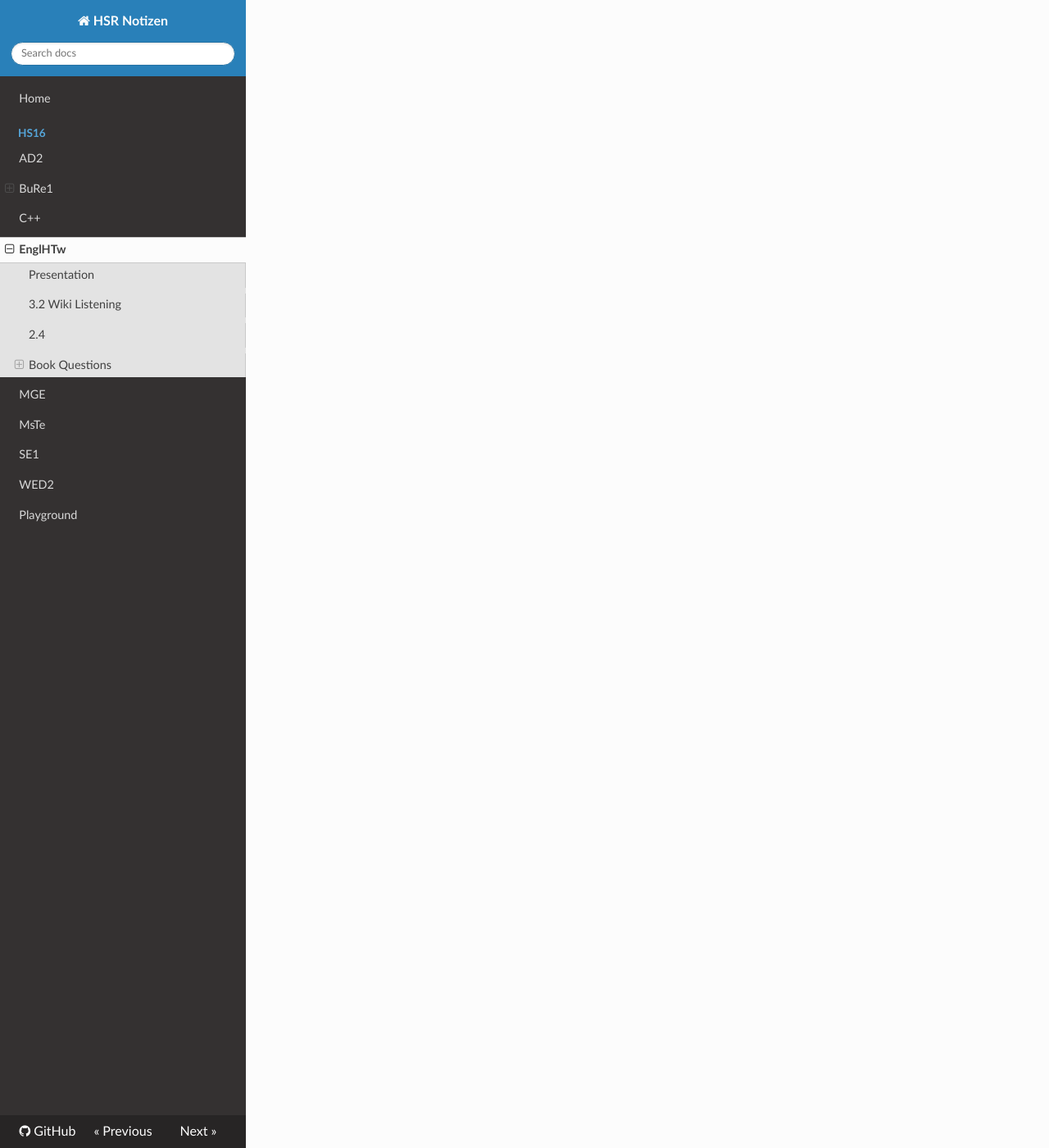
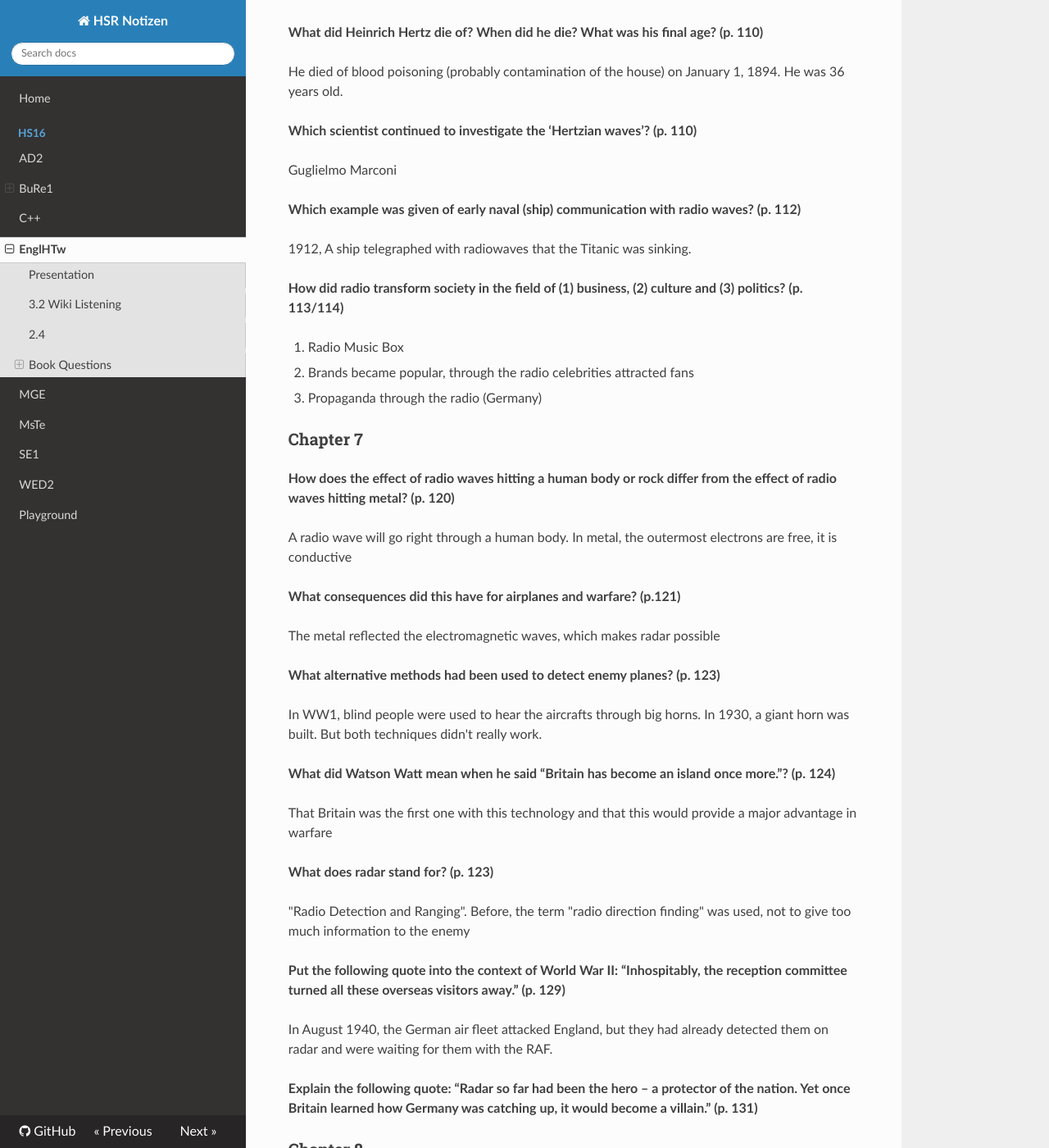
Before and after one commit to Excape/hsr-docs-hs16, an MkDocs documentation site: the page built from docs/hs16/englhtw.md, in a window 1280 px wide and 1400 px high, scrolled down 6332 px. Shown: the whole window at 82% size. Built offline with MkDocs 1.6.1, drawn with Linux system fonts in a browser that asks for light colours; nearby versions of some CDN libraries; old or Windows-style settings are respelled for this version of MkDocs; some of the changed text lies outside the part shown.

Commit message:
Update EnglHtw

```diff
--- a/docs/hs16/englhtw.md
+++ b/docs/hs16/englhtw.md
@@ -160,7 +160,75 @@ Thomson took over again, and they built a better cable in 1866, this time it was
 Maxwell discovered that there are two parts to an electrical field - a magnetic part and an electric part.
 
 ### Chapter 6
+**When Heinrich Hertz started to experiment with ‘wave machines’, whose theories did he want to examine? (p. 99)**
+
+Maxwells' wave theory
+
+
+**What was Heinrich Hertz’s next step in his investigations? (p. 103)**
+
+He sepparated the transmitter and receiver to opposite ends of the large auditorium.
+
+**What did he manage to show in his experiments with solid conducting walls? (p.105)**
+
+That electromagnetic waves reflect from solid conducting walls
+
+**Where did Heinrich Hertz take a professorship? (p. 105)**
+
+In Bonn (he had the choice between Bonn and Berlin)
+
+**What was the problem with the house he moved into? (p. 106)**
+
+The House had served as a medical clinic, they warned him about contamination
+
+**What happened to Heinrich Hertz in 1892? (p. 108)**
+
+He got a cold which got worse and worse
+
+**What did Heinrich Hertz die of? When did he die? What was his final age? (p. 110)**
+
+He died of blood poisoning (probably contamination of the house) on January 1, 1894. He was 36 years old.
+
+**Which scientist continued to investigate the ‘Hertzian waves’? (p. 110)**
+
+Guglielmo Marconi
+
+**Which example was given of early naval (ship) communication with radio waves? (p. 112)**
+
+1912, A ship telegraphed with radiowaves that the Titanic was sinking.
+
+**How did radio transform society in the field of (1) business, (2) culture and (3) politics? (p. 113/114)**
+
+1. Radio Music Box
+2. Brands became popular, through the radio celebrities attracted fans
+3. Propaganda through the radio (Germany)
+
 ### Chapter 7
+**How does the effect of radio waves hitting a human body or rock differ from the effect of radio waves hitting metal? (p. 120)**
+
+A radio wave will go right through a human body. In metal, the outermost electrons are free, it is conductive
+
+**What consequences did this have for airplanes and warfare? (p.121)**
+
+The metal reflected the electromagnetic waves, which makes radar possible
+
+**What alternative methods had been used to detect enemy planes? (p. 123)**
+
+In WW1, blind people were used to hear the aircrafts through big horns. In 1930, a giant horn was built. But both techniques didn't really work.
+
+**What did Watson Watt mean when he said “Britain has become an island once more.”? (p. 124)**
+
+That Britain was the first one with this technology and that this would provide a major advantage in warfare
+
+**What does radar stand for? (p. 123)**
+
+"Radio Detection and Ranging". Before, the term "radio direction finding" was used, not to give too much information to the enemy
+
+**Put the following quote into the context of World War II: “Inhospitably, the reception committee turned all these overseas visitors away.” (p. 129)**
+
+In August 1940, the German air fleet attacked England, but they had already detected them on radar and were waiting for them with the RAF.
+
+**Explain the following quote: “Radar so far had been the hero – a protector of the nation. Yet once Britain learned how Germany was catching up, it would become a villain.” (p. 131)**
 ### Chapter 8
 ### Chapter 9
 ### Chapter 10
```
